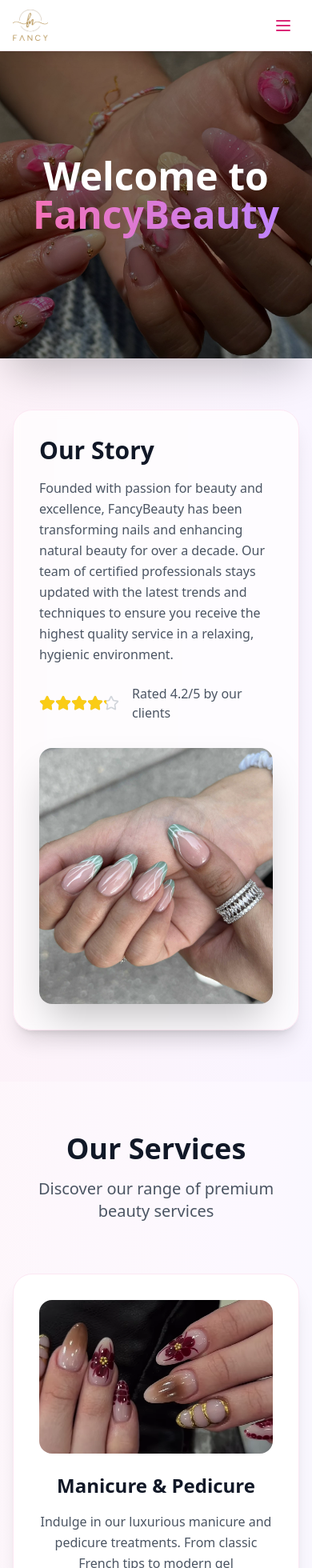
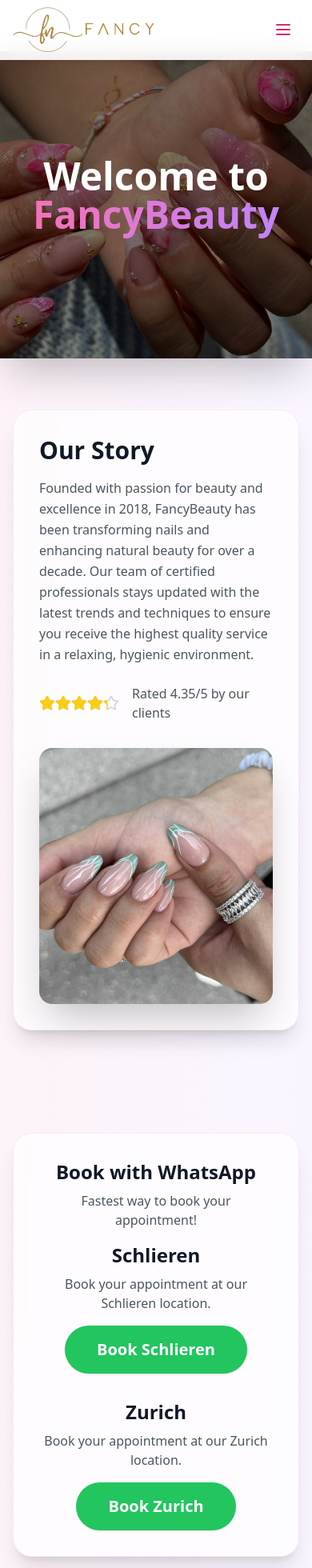
Before and after one commit to vetmogee/FancyBeauty, a React (Vite) app: page / in a window 390 px wide. Shown: the top 1960 px of the page at 80% size. Built offline with nearby package versions, Linux system fonts and the light colour scheme.

Commit message:
whatsapp book, cosmetic changes

```diff
--- /dev/null
+++ b/src/components/sections/book.tsx
@@ -0,0 +1,50 @@
+import React from 'react';
+
+const Book = () => {
+  return (
+    <section className="py-16 px-4 sm:px-6 lg:px-8">
+      <div className="max-w-7xl mx-auto">
+        <div className="bg-white/70 backdrop-blur-sm rounded-3xl p-8 shadow-xl border border-pink-100">
+          {/* First row: Book with WhatsApp */}
+          <div className="grid md:grid-cols-1 gap-8 items-center ">
+            <div className="flex flex-col items-center text-center">
+              <h3 className="text-2xl font-bold text-gray-900 mb-2">Book with WhatsApp</h3>
+              <p className="text-gray-600 mb-4">Fastest way to book your appointment!</p>
+            </div>
+          </div>
+          {/* Second row: Schlieren and Zurich */}
+          <div className="grid md:grid-cols-2 gap-8 items-center">
+            {/* Shlieren */}
+            <div className="flex flex-col items-center text-center">
+              <h3 className="text-2xl font-bold text-gray-900 mb-2">Schlieren</h3>
+              <p className="text-gray-600 mb-4">Book your appointment at our Schlieren location.</p>
+              <a
+                href="https://wa.me/41779811788"
+                target="_blank"
+                rel="noopener noreferrer"
+                className="inline-block bg-green-500 hover:bg-green-600 text-white font-semibold py-4 px-10 rounded-full shadow transition text-xl"
+              >
+                Book Schlieren
+              </a>
+            </div>
+            {/* Zurich */}
+            <div className="flex flex-col items-center text-center">
+              <h3 className="text-2xl font-bold text-gray-900 mb-2">Zurich</h3>
+              <p className="text-gray-600 mb-4">Book your appointment at our Zurich location.</p>
+              <a
+                href="https://wa.me/41782002699"
+                target="_blank"
+                rel="noopener noreferrer"
+                className="inline-block bg-green-500 hover:bg-green-600 text-white font-semibold py-4 px-10 rounded-full shadow transition text-xl"
+              >
+                Book Zurich
+              </a>
+            </div>
+          </div>
+        </div>
+      </div>
+    </section>
+  );
+};
+
+export default Book;
--- a/src/components/sections/home.tsx
+++ b/src/components/sections/home.tsx
@@ -5,7 +5,7 @@ const Home = () => {
   return (
     <section id="home" className="mt-16">
       <div className="">
-        <div className="relative overflow-hidden shadow-2xl h-96 md:h-[500px]">
+        <div className="relative overflow-hidden shadow-2xl h-96 lg:h-[1050px] md:h-[500px] ">
           {/* Background Image with Dark Overlay */}
           <div className="absolute inset-0 ">
             <img
--- a/src/components/sections/navbar.tsx
+++ b/src/components/sections/navbar.tsx
@@ -6,7 +6,7 @@ import {
   DropdownMenuItem
 } from '../ui/dropdown-menu';
 import React from 'react';
-import fancylogo from '../../assets/fancylogo.png';
+import fancylogolong from '../../assets/fancylogolong.png';
 import { useNavigate, useLocation } from 'react-router-dom';
 
 interface NavbarProps {
@@ -35,14 +35,14 @@ const Navbar: React.FC<NavbarProps> = ({
     }
   };
   return (
-    <nav className="fixed top-0 w-full bg-white/90 backdrop-blur-md shadow-lg z-50 border-b border-pink-100" style={{ height: '64px' }}>
+    <nav className="fixed top-0 w-full bg-white/90 backdrop-blur-md shadow-lg z-50 border-b border-pink-100" style={{ height: '75px' }}>
       <div className="max-w-7xl mx-auto px-4 sm:px-6 lg:px-8 h-full">
         <div className="flex justify-between items-center h-full">
           <div className="flex-shrink-0">
             <img
-              src={fancylogo}
-              alt="FancyBeauty Logo"
-              className="h-10 w-auto object-contain"
+              src={fancylogolong}
+              alt="FancyBeauty Logo Long"
+              className="h-14 w-auto object-contain"
             />
           </div>
           {/* Desktop Nav */}
--- a/src/components/sections/services.tsx
+++ b/src/components/sections/services.tsx
@@ -16,11 +16,14 @@ const Services = () => {
           {/* Manicure/Pedicure */}
           <div className="bg-white rounded-3xl p-8 shadow-xl hover:shadow-2xl transition-all duration-300 border border-pink-100">
             <div className="text-center">
-              <img
-                src={servicepedi}
-                alt="Manicure and Pedicure"
-                className="w-full h-48 object-cover     rounded-2xl mb-6"
-              />
+              <div className="relative w-full h-48 mb-6">
+                <img
+                  src={servicepedi}
+                  alt="Manicure and Pedicure"
+                  className="w-full h-48 object-cover rounded-2xl"
+                />
+                <div className="absolute inset-0 bg-black rounded-2xl" style={{ opacity: 0.1 }} />
+              </div>
               <h3 className="text-2xl font-bold text-gray-900 mb-4">Manicure & Pedicure</h3>
               <p className="text-gray-600 leading-relaxed">
                 Indulge in our luxurious manicure and pedicure treatments. From classic French tips to modern gel applications,
@@ -37,7 +40,7 @@ const Services = () => {
                 src={servicenailart }
                 alt="Nail Art Design"
                 className="w-full h-48 object-cover rounded-2xl mb-6"
-              />
+                />
               <h3 className="text-2xl font-bold text-gray-900 mb-4">Nail Art Design</h3>
               <p className="text-gray-600 leading-relaxed">
                 Express your creativity with our custom nail art designs. From intricate patterns and geometric shapes to
--- a/src/components/sections/story.tsx
+++ b/src/components/sections/story.tsx
@@ -11,17 +11,25 @@ const Story = () => {
             <div>
               <h3 className="text-3xl font-bold text-gray-900 mb-4">Our Story</h3>
               <p className="text-gray-600 leading-relaxed mb-6">
-                Founded with passion for beauty and excellence, FancyBeauty has been transforming nails and enhancing natural beauty
+                Founded with passion for beauty and excellence in 2018, FancyBeauty has been transforming nails and enhancing natural beauty
                 for over a decade. Our team of certified professionals stays updated with the latest trends and techniques to ensure
                 you receive the highest quality service in a relaxing, hygienic environment.
               </p>
               <div className="flex items-center space-x-4">
                 <div className="flex text-yellow-400">
                   {[...Array(5)].map((_, i) => {
-                    const rating = 4.2;
+                    const rating = 4.35;
                     const starValue = i + 1;
-                    const fillPercentage = Math.max(0, Math.min(1, rating - i));
-
+                    // For each star, fillPercentage is:
+                    // 1 for full, 0.25 for quarter, 0 for empty
+                    let fillPercentage = 0;
+                    if (rating >= starValue) {
+                      fillPercentage = 1;
+                    } else if (rating > i) {
+                      fillPercentage = rating - i;
+                    }
+                    // Snap to 0.25 increments for visual accuracy
+                    fillPercentage = Math.round(fillPercentage * 4) / 4;
                     return (
                       <div key={i} className="relative">
                         <Star className="h-5 w-5 text-gray-300" />
@@ -37,7 +45,7 @@ const Story = () => {
                     );
                   })}
                 </div>
-                <span className="text-gray-600">Rated 4.2/5 by our clients</span>
+                <span className="text-gray-600">Rated 4.35/5 by our clients</span>
               </div>
             </div>
             <div className="relative">
--- a/src/pages/Index.tsx
+++ b/src/pages/Index.tsx
@@ -11,6 +11,7 @@ import Gallery from '../components/sections/gallery';
 import Reviews from '../components/sections/reviews';
 import Contact from '../components/sections/contact';
 import Footer from '../components/sections/footer';
+import Book from '../components/sections/book';
 
 const Index = () => {
   const [activeSection, setActiveSection] = useState('home');
@@ -60,6 +61,9 @@ const Index = () => {
 
       {/* Story Section */}
       <Story />
+
+      {/* Book Section */}
+      <Book />
 
       {/* Services Section */}
       <Services />
```
Also changed, not shown: src/assets/fancylogolong.png (added), src/assets/servicepedi.png.
